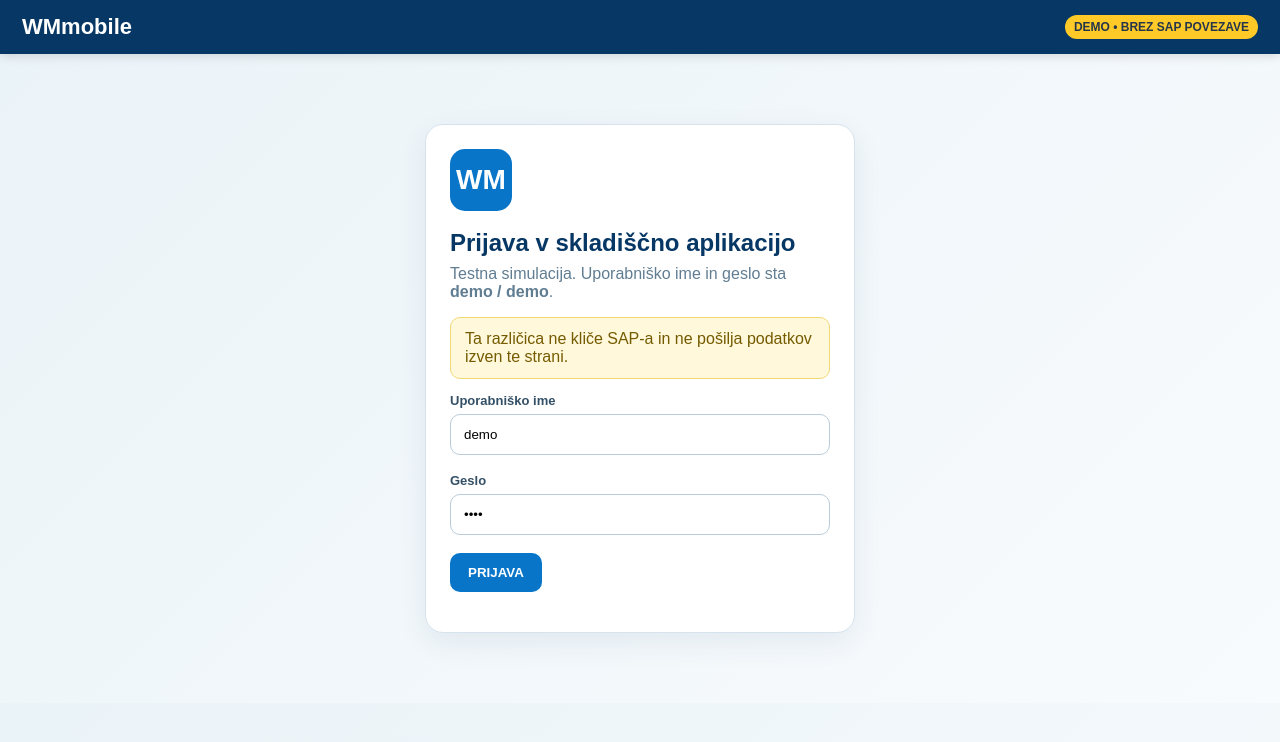
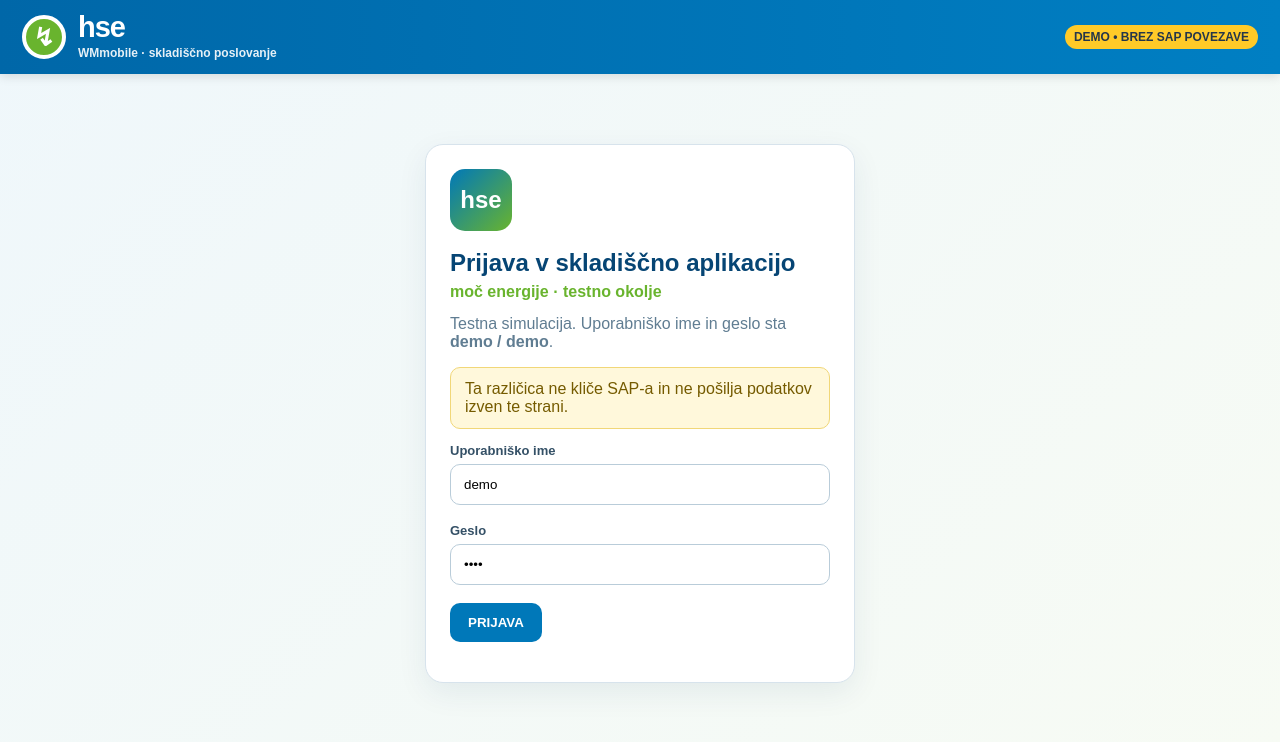
Before and after one commit to zivkot-hub/WM-mobile, a plain HTML site: page index.html in a window 1280 px wide. Drawn offline with Linux system fonts and the light colour scheme.

Commit message:
Add files via upload

```diff
--- a/index.html
+++ b/index.html
@@ -5,10 +5,10 @@
 <meta name="viewport" content="width=device-width,initial-scale=1">
 <title>WMmobile - testno okolje</title>
 <style>
-:root{--blue:#0875c9;--navy:#073764;--green:#2e9d31;--bg:#eef4f8;--line:#d7e3ec;--red:#c62828}
-*{box-sizing:border-box}body{margin:0;font-family:Arial,Helvetica,sans-serif;background:linear-gradient(135deg,#eaf3f8,#f8fbfd);color:#17334d}.hidden{display:none!important}
-.top{background:#073764;color:white;padding:14px 22px;display:flex;justify-content:space-between;align-items:center;box-shadow:0 2px 10px #0002}.brand{font-size:22px;font-weight:800}.tag{font-size:12px;background:#ffca28;color:#25364a;padding:5px 9px;border-radius:99px;font-weight:700}
-.wrap{max-width:1050px;margin:30px auto;padding:0 16px}.card{background:white;border:1px solid var(--line);border-radius:18px;box-shadow:0 10px 30px #07376413;padding:24px;margin-bottom:18px}.login{max-width:430px;margin:70px auto}.logo{width:62px;height:62px;border-radius:15px;background:var(--blue);display:grid;place-items:center;color:white;font-size:28px;font-weight:900;margin-bottom:18px}
+:root{--blue:#0078b9;--navy:#064574;--green:#69b42e;--bg:#eef4f8;--line:#d7e3ec;--red:#c62828}
+*{box-sizing:border-box}body{margin:0;font-family:Arial,Helvetica,sans-serif;background:linear-gradient(135deg,#eff7fb,#f7fbf4);color:#17334d}.hidden{display:none!important}
+.top{background:linear-gradient(90deg,#0067a8,#007fc3);color:white;padding:14px 22px;display:flex;justify-content:space-between;align-items:center;box-shadow:0 2px 10px #0002}.brand{font-size:22px;font-weight:800;display:flex;align-items:center;gap:12px}.hseMark{width:44px;height:44px;border-radius:50%;background:#69b42e;display:grid;place-items:center;border:4px solid #fff}.bolt{font-size:25px;color:white;font-weight:900;line-height:1}.hseText{font-size:29px;line-height:.9;font-weight:900;letter-spacing:-1px}.appName{font-size:12px;font-weight:600;opacity:.9;margin-top:6px}.tag{font-size:12px;background:#ffca28;color:#25364a;padding:5px 9px;border-radius:99px;font-weight:700}
+.wrap{max-width:1050px;margin:30px auto;padding:0 16px}.card{background:white;border:1px solid var(--line);border-radius:18px;box-shadow:0 10px 30px #07376413;padding:24px;margin-bottom:18px}.login{max-width:430px;margin:70px auto}.logo{width:62px;height:62px;border-radius:15px;background:linear-gradient(135deg,#0078b9,#69b42e);display:grid;place-items:center;color:white;font-size:24px;font-weight:900;margin-bottom:18px}
 h1{margin:0 0 8px;color:var(--navy)}h2{margin:0 0 16px;color:var(--navy)}p.muted{color:#607d92;margin-top:4px}.grid{display:grid;grid-template-columns:repeat(2,minmax(0,1fr));gap:16px}.field label{display:block;font-size:13px;font-weight:700;margin-bottom:6px;color:#345066}.field input,.field select{width:100%;padding:12px 13px;border:1px solid #b9ccd9;border-radius:10px;background:#fff}.field input:focus,.field select:focus{outline:3px solid #0875c922;border-color:var(--blue)}
 .btn{border:0;border-radius:10px;padding:12px 18px;font-weight:800;cursor:pointer}.primary{background:var(--blue);color:white}.green{background:var(--green);color:white}.secondary{background:#e5eef5;color:#17334d}.danger{background:#fde8e8;color:var(--red)}.btn:focus{outline:3px solid #0875c944}.actions{display:flex;gap:10px;flex-wrap:wrap;margin-top:18px}
 .notice{padding:12px 14px;background:#fff8db;border:1px solid #f1d778;border-radius:10px;margin:14px 0;color:#755b00}.success{background:#eaf7eb;border-color:#a5d8a7;color:#1d6b21}
@@ -17,10 +17,10 @@ table{width:100%;border-collapse:collapse;margin-top:12px}th,td{text-align:left;
 </style>
 </head>
 <body>
-<header class="top"><div class="brand">WMmobile</div><div class="tag">DEMO • BREZ SAP POVEZAVE</div></header>
+<header class="top"><div class="brand"><div class="hseMark"><span class="bolt">↯</span></div><div><div class="hseText">hse</div><div class="appName">WMmobile · skladiščno poslovanje</div></div></div><div class="tag">DEMO • BREZ SAP POVEZAVE</div></header>
 <main class="wrap">
 <section id="login" class="card login">
- <div class="logo">WM</div><h1>Prijava v skladiščno aplikacijo</h1>
+ <div class="logo">hse</div><h1>Prijava v skladiščno aplikacijo</h1><div style="color:#69b42e;font-weight:800;margin:-2px 0 14px">moč energije · testno okolje</div>
  <p class="muted">Testna simulacija. Uporabniško ime in geslo sta <b>demo / demo</b>.</p>
  <div class="notice">Ta različica ne kliče SAP-a in ne pošilja podatkov izven te strani.</div>
  <div class="field"><label for="user">Uporabniško ime</label><input id="user" autocomplete="username" value="demo"></div><br>
```
